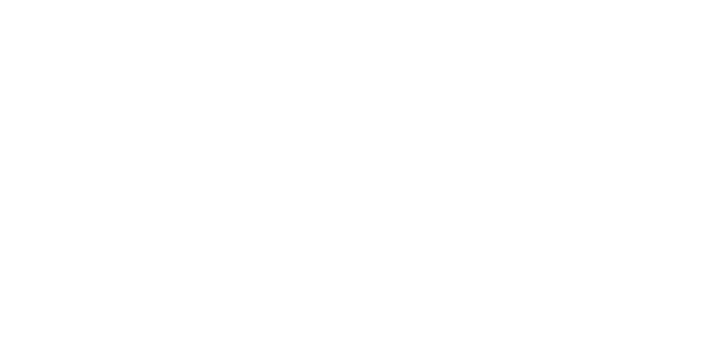
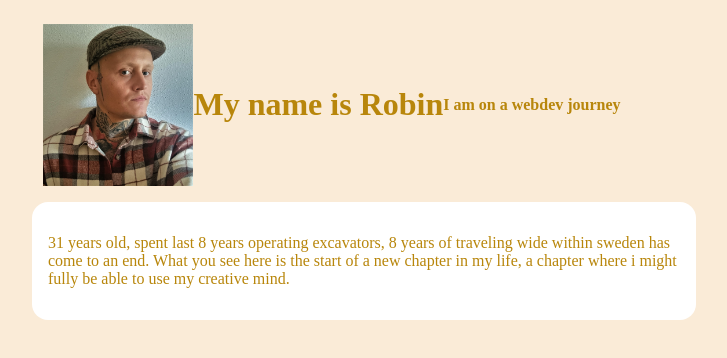
Before and after one commit to Rkron91/Portfolio, a plain HTML site: page index.html in a window 1280 px wide. Shown: the whole page, without its empty margins (308-1035 px from the left). Drawn offline with Linux system fonts and the light colour scheme.

Commit message:
its something

```diff
--- a/index.html
+++ b/index.html
@@ -8,6 +8,27 @@
     <link rel='stylesheet' type='text/css' media='screen' href='main.css'>
 </head>
 <body>
+    <div class="header">
+        <img is="PhotoOfMe" src="/Images/me.jpg" alt="PhotoOfMe" width="150" >
+        <h1 class="title">My name is Robin</h1>
+        <h4 class="subtitle">I am on a webdev journey</h4>
+    </div>
+
+    <div class="main">
+        <div class="txtbox">
+            <p>
+                31 years old, spent last 8 years operating excavators, 8 years of traveling wide within sweden has come to an end.
+                What you see here is the start of a new chapter in my life, a chapter where i might fully be able to use my creative mind.
+
+            </p>
+        </div>
+
+    </div>
+
+    <div class="footer">
+
+    </div>
+
 
 
     <script src='main.js'></script>
--- a/main.css
+++ b/main.css
@@ -0,0 +1,34 @@
+body {
+        background-color:antiquewhite;
+        color:darkgoldenrod;
+    }
+    #photoOfMe {
+
+        max-width: 100%;
+        height: auto;
+
+    }
+
+    .header {
+        display: flex;
+        align-items: center;
+        justify-content: center;
+        padding: 1rem;
+        /* border: 2px solid red; */
+    }
+
+
+    .main{
+
+    }
+    .txtbox {
+        background-color: #fff;
+
+        border-radius: 1rem;
+        padding: 1rem;
+        max-width: 50%;
+        transform: translateX(50%);
+        display: flex;
+        align-items: center;
+        justify-content: center;
+    }
```
Also changed, not shown: Images/me.jpg (added), 1 other file.
